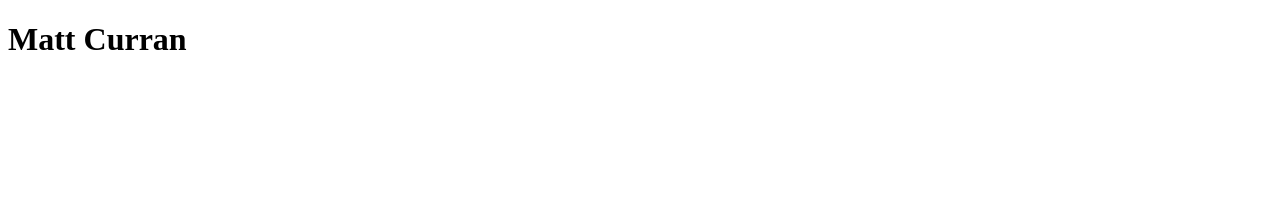
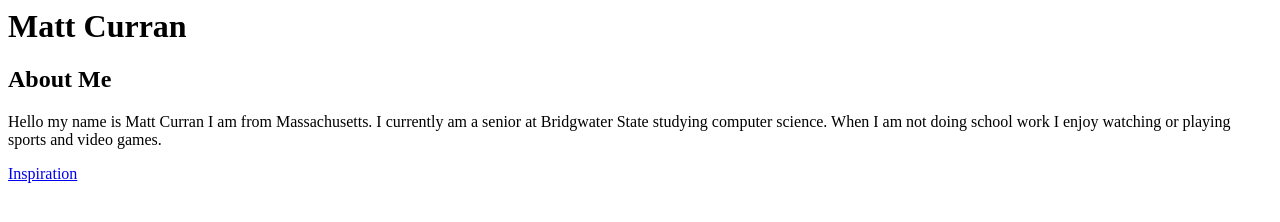
Before and after one commit to Mattcurran97/Mattcurran97.github.io, a plain HTML site: page index.html in a window 1280 px wide. Drawn offline with Linux system fonts and the light colour scheme.

Commit message:
second inspiration commit

```diff
--- a/index.html
+++ b/index.html
@@ -1,11 +1,13 @@
-<!DOCTYPE html>
-<html>
-    <head>
-        <meta charset="utf-8">
-        <title>My First Webpage</title>
-    </head>
+
     <body>
         <!---This is a comment-->
         <h1>Matt Curran</h1>
+        <h2>About Me</h2>
+        <p>Hello my name is Matt Curran I am from Massachusetts. I currently
+            am a senior at Bridgwater State studying computer science. When
+            I am not doing school work I enjoy watching or playing sports and
+            video games.
+        </p>
+        <p><a href="inspiration.html"> Inspiration</a></p>
     </body>
 </html>
```
